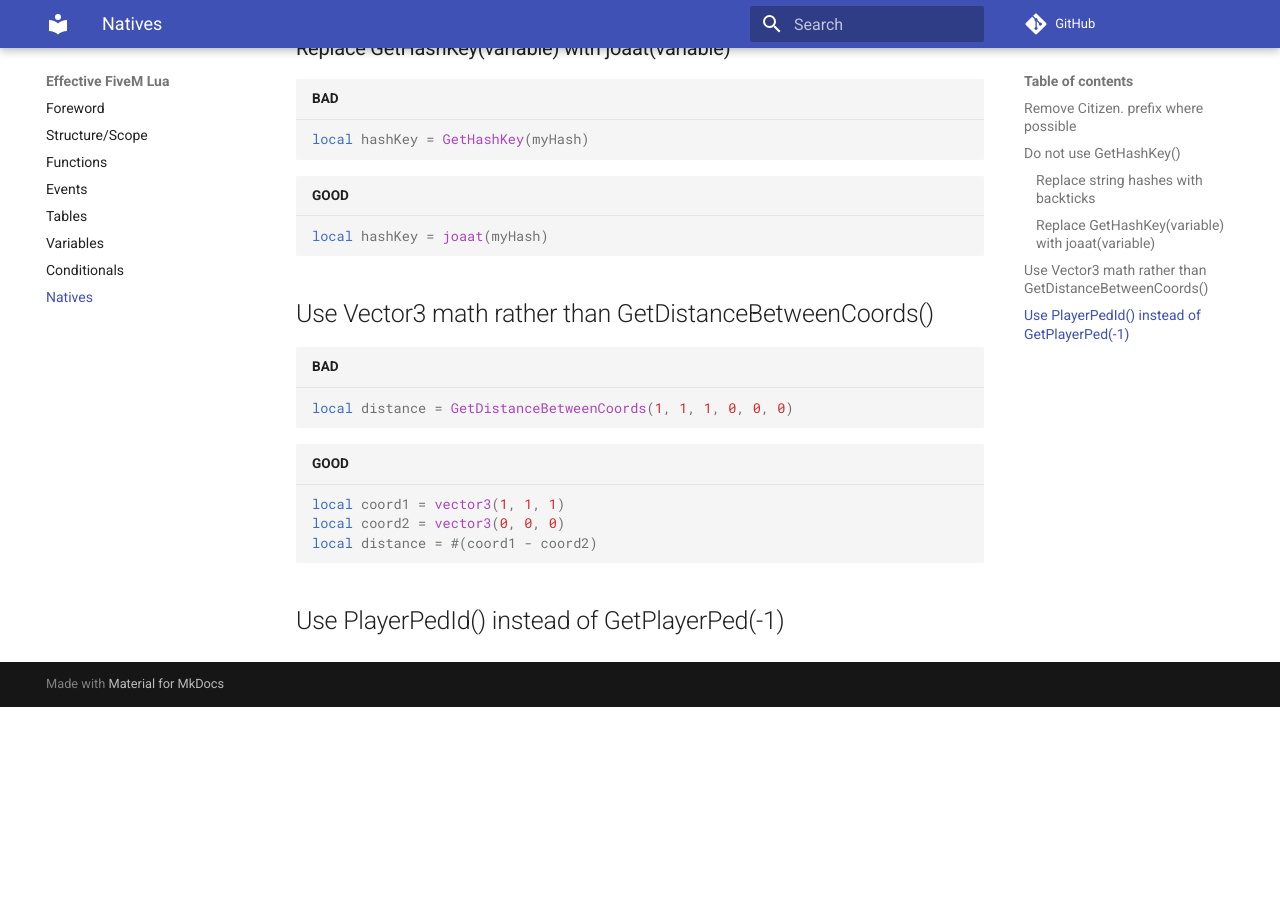
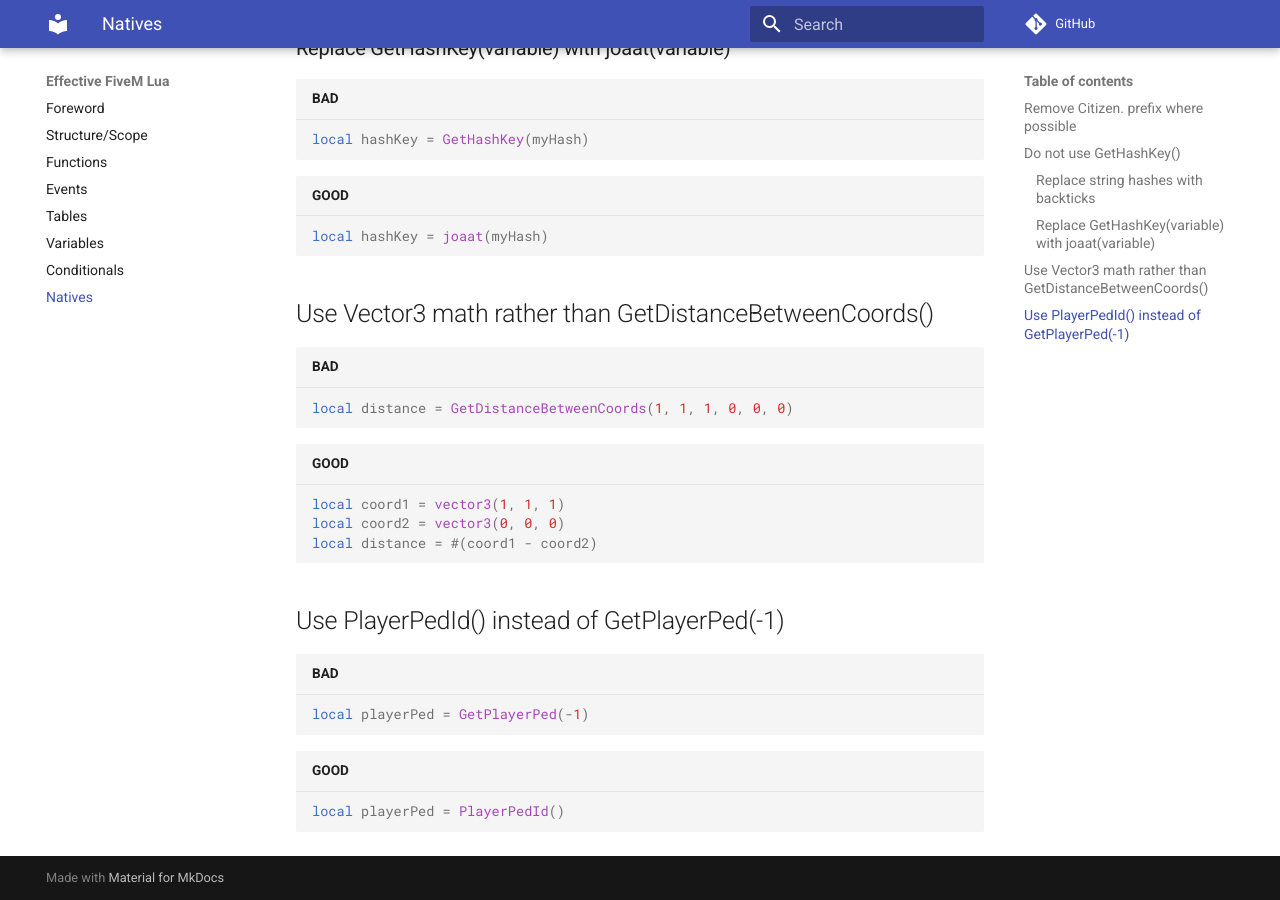
Before and after one commit to Manason/effective-fivem-lua, an MkDocs documentation site: the page built from docs/natives.md, in a window 1280 px wide and 900 px high, scrolled down 798 px. Built offline with MkDocs 1.6.1 and Material for MkDocs 9.7.7, drawn with Linux system fonts in a browser that asks for light colours; comment, search, counter and statistics services are not loaded; before the commit the page ends 1505 px from its top, so only the background shows below that.

Commit message:
playerPed ``good`` and ``bad``

````diff
--- a/docs/natives.md
+++ b/docs/natives.md
@@ -41,3 +41,9 @@ local distance = #(coord1 - coord2)
 ```
 
 ## Use PlayerPedId() instead of GetPlayerPed(-1)
+```lua title="BAD"
+local playerPed = GetPlayerPed(-1)
+```
+```lua title="GOOD"
+local playerPed = PlayerPedId()
+```
````
